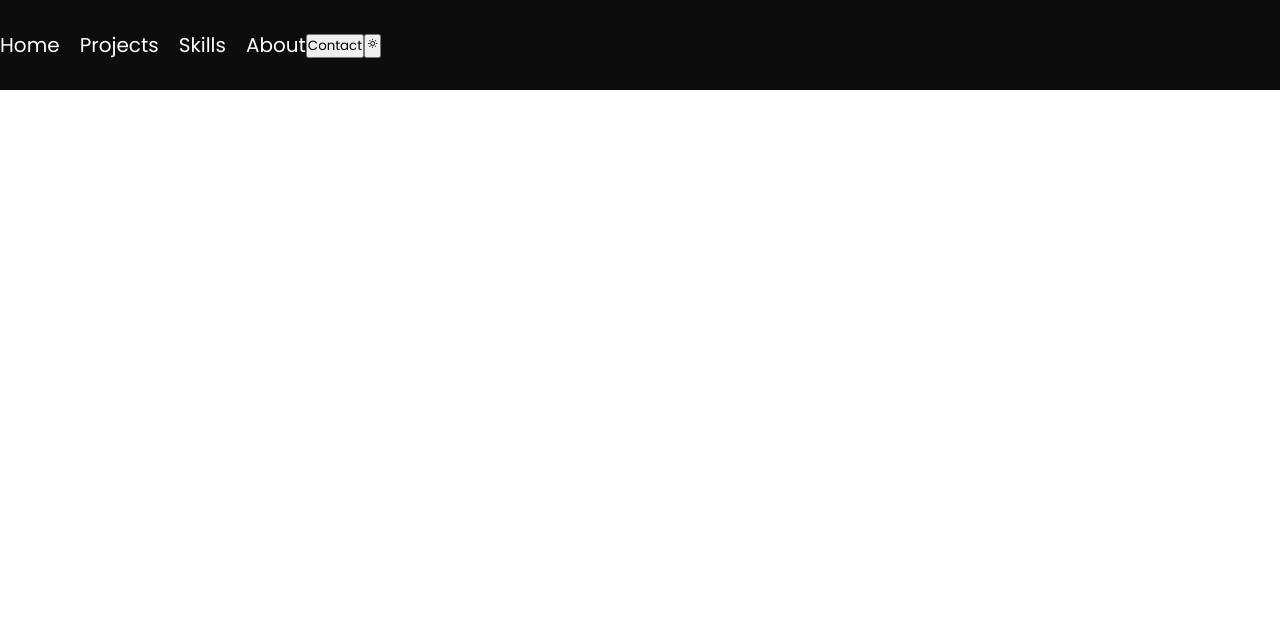
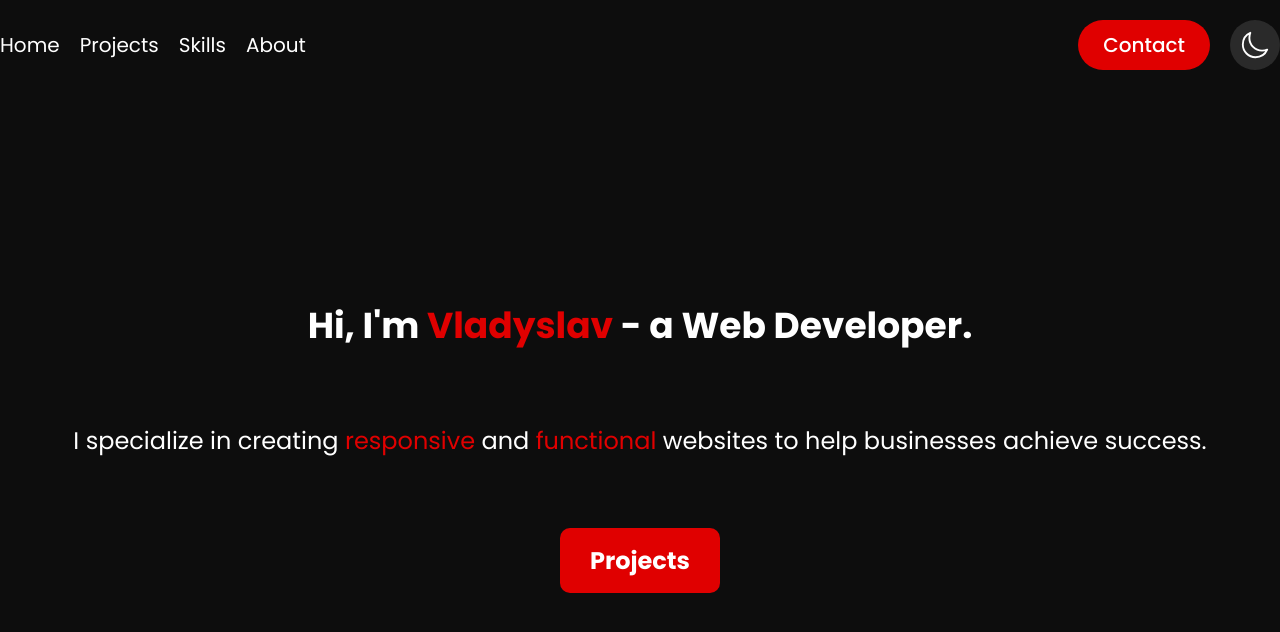
Before and after one commit to regmysss/regmysss.github.io, a React (Vite) app: page / in a window 1280 px wide. Shown: the top 632 px of the page. Built offline with nearby package versions, Linux system fonts and the light colour scheme.

Commit message:
feat: Add Home component

```diff
--- a/src/App.jsx
+++ b/src/App.jsx
@@ -1,5 +1,6 @@
 import { useTheme } from "./hooks/useTheme";
 import { Header } from "./components/Header";
+import { Home } from "./components/Home";
 
 function App() {
   const { theme, setTheme } = useTheme();
@@ -7,6 +8,7 @@ function App() {
   return (
     <>
       <Header theme={theme} setTheme={setTheme} />
+      <Home />
     </>
   )
 }
--- a/src/components/Header.jsx
+++ b/src/components/Header.jsx
@@ -1,5 +1,5 @@
 import '../styles/header.css';
-import { WiDaySunny } from "react-icons/wi";
+import { IoSunnyOutline, IoMoonOutline } from "react-icons/io5";
 
 export const Header = ({ theme, setTheme }) => {
 
@@ -9,6 +9,7 @@ export const Header = ({ theme, setTheme }) => {
 
     return (
         <header className='header'>
+            <div className='header-content'>
                 <nav className='nav'>
                     <ul className='nav-list'>
                         <li>Home</li>
@@ -17,13 +18,18 @@ export const Header = ({ theme, setTheme }) => {
                         <li>About</li>
                     </ul>
                 </nav>
-            <div className=''>
+                <div className='header-right'>
                     <button className='btn-contact'>
                         Contact
                     </button>
                     <button className='btn-theme' onClick={toggleTheme}>
-                    <WiDaySunny className='icon-theme' />
+                        {
+                            theme === 'light' ?
+                                <IoSunnyOutline className='icon-theme' /> :
+                                <IoMoonOutline className='icon-theme' />
+                        }
                     </button>
+                </div>
             </div>
         </header>
     )
--- /dev/null
+++ b/src/components/Home.jsx
@@ -0,0 +1,17 @@
+import '../styles/home.css';
+
+export const Home = () => {
+    return (
+        <main>
+            <section className='home'>
+                <div className='home-content'>
+                    <h1 className='home-title'>Hi, I&#39;m <span className='selection'>Vladyslav</span> - a Web Developer.</h1>
+                    <p className='home-subtitle'>I specialize in creating <span className='selection'>responsive</span> and <span className='selection'>functional</span> websites to help businesses achieve <span>success</span>.</p>
+                    <div>
+                        <button className='btn-projects'>Projects</button>
+                    </div>
+                </div>
+            </section>
+        </main>
+    );
+};
--- a/src/styles/header.css
+++ b/src/styles/header.css
@@ -1,8 +1,14 @@
 .header {
+    background-color: var(--main-background-color);
+}
+
+.header-content {
     display: flex;
     align-items: center;
+    justify-content: space-between;
     height: 90px;
-    background-color: var(--main-background-color);
+    margin: auto;
+    max-width: 1400px;
 }
 
 .nav-list {
@@ -12,3 +18,33 @@
     gap: 20px;
     font-size: 20px;
 }
+
+.btn-contact {
+    all: unset;
+    height: 50px;
+    padding: 0 25px;
+    background-color: var(--main-button-background-color);
+    color: var(--main-button-text-color);
+    font-size: 20px;
+    font-weight: 500;
+    border-radius: 999px;
+    cursor: pointer;
+}
+
+.btn-theme {
+    all: unset;
+    display: flex;
+    justify-content: center;
+    align-items: center;
+    height: 50px;
+    width: 50px;
+    font-size: 30px;
+    background-color: var(--secondary-background-color);
+    color: var(--main-background-icon-color);
+    border-radius: 999px;
+}
+
+.header-right {
+    display: flex;
+    gap: 20px;
+}
--- /dev/null
+++ b/src/styles/home.css
@@ -0,0 +1,41 @@
+.home {
+    background-color: var(--main-background-color);
+}
+
+.home-content {
+    display: flex;
+    flex-direction: column;
+    text-align: center;
+    align-items: center;
+    justify-content: center;
+    height: calc(100vh - 90px);
+    margin: auto;
+    max-width: 1400px;
+    gap: 70px;
+}
+
+.home-title {
+    font-size: 36px;
+    font-weight: bold;
+    color: var(--main-text-color);
+}
+
+.home-subtitle {
+    font-size: 24px;
+    color: var(--main-text-color);
+}
+
+.btn-projects {
+    all: unset;
+    padding: 15px 30px;
+    background-color: var(--main-button-background-color);
+    color: var(--main-button-text-color);
+    font-size: 24px;
+    font-weight: bold;
+    border-radius: 10px;
+    cursor: pointer;
+}
+
+.selection {
+    color: var(--selection-text-color);
+}
```
Also changed, not shown: src/index.css (line endings or trailing spaces), 4 other files (tests, documents, lock files or other folders). Lines whose indentation alone changed are shown as unchanged.
